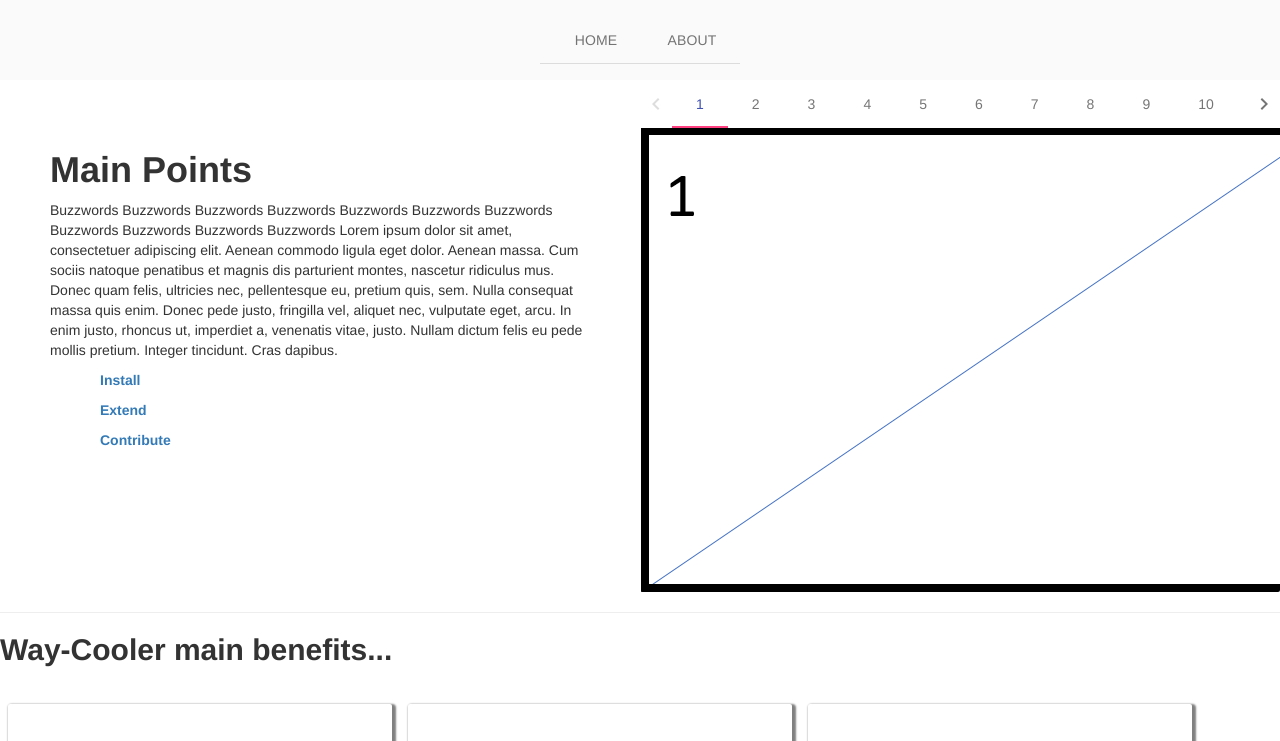
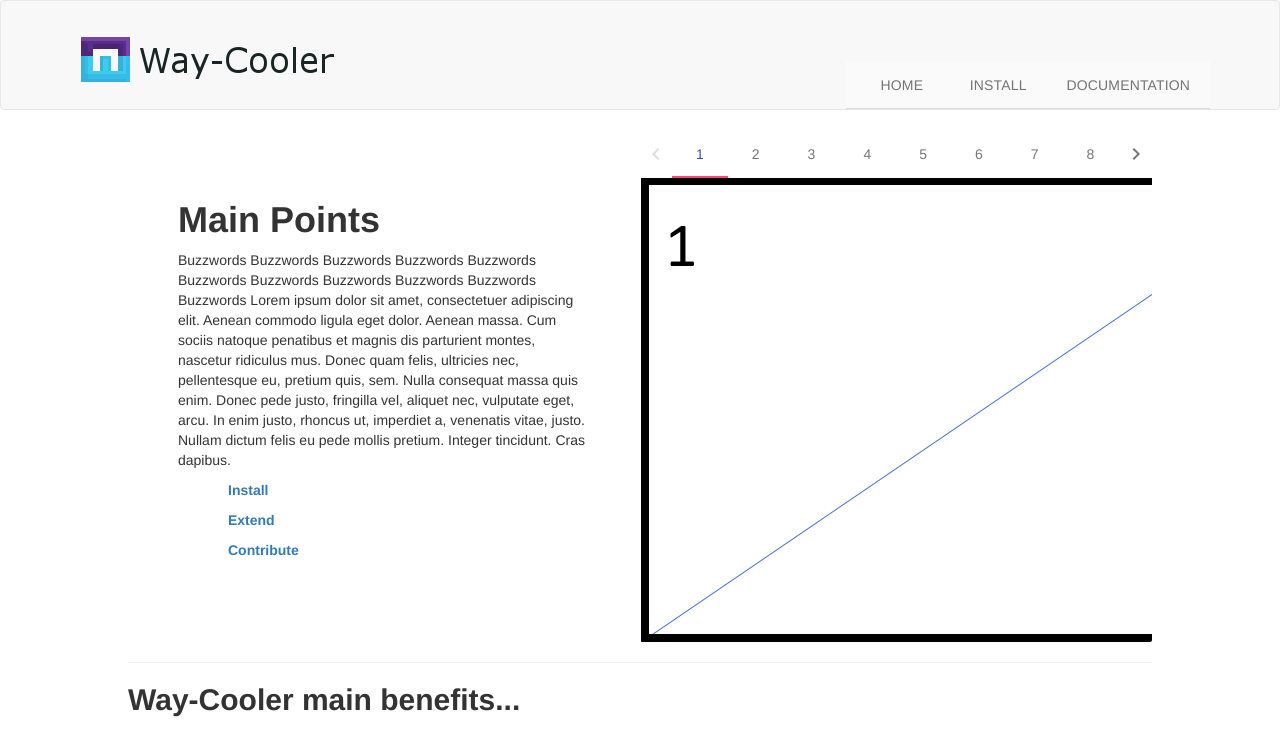
Before and after one commit to DCElemeno/Way-Cooler-Material, a website: page dist/index.html in a window 1280 px wide. Shown: the top 741 px of the page. Drawn offline with nearby package versions, Linux system fonts and the light colour scheme; files that its build step writes are made by us from their sources.

Commit message:
match indexs

```diff
--- a/dist/index.html
+++ b/dist/index.html
@@ -7,18 +7,30 @@
     <link rel="stylesheet" href="/bower_components/angular-material/angular-material.min.css">
     <link rel="stylesheet" href="/public/css/app.css">
     <!-- endinject -->
+
+    <link rel="stylesheet" href="//netdna.bootstrapcdn.com/bootstrap/3.0.0/css/bootstrap.min.css" />
 </head>
 
 <body ng-app="Way_Cooler_2" ng-cloak>
-    <!--<h1 class="md-display-1 text-center">Way_Cooler_2</h1>-->
-    <!--<div class="text-center"><md-icon md-svg-src="/public/images/angular-logo.svg" aria-label="Angular"></md-icon></div>-->
-    <md-content class="md-padding" layout="row" layout-align="center">
-        <md-nav-bar md-selected-nav-item="" nav-bar-aria-label="navigation links">
-            <md-nav-item md-nav-sref="home" name="home">Home</md-nav-item>
-            <md-nav-item md-nav-sref="about" name="about">About</md-nav-item>
-        </md-nav-bar>
-    </md-content>
-    <div ui-view></div>
+
+
+    <header>
+        <nav class="navbar navbar-default">
+            <div class="container">
+                <h1 class="siteTitle" style="float:left;"><img src="/public/images/WCiconwName.png"></h1>
+                <md-content layout="row" layout-align="right" style="float:right; margin-top:60px;">
+                    <md-nav-bar md-selected-nav-item="home" nav-bar-aria-label="navigation links">
+                        <md-nav-item md-nav-sref="home" name="home">Home</md-nav-item>
+                        <md-nav-item md-nav-sref="about" name="about">Install</md-nav-item>
+                        <md-nav-item md-nav-sref="documentation" name="about">Documentation</md-nav-item>
+                    </md-nav-bar>
+                </md-content>
+            </div>
+        </nav>
+    </header>
+
+    <div ui-view style="width:80%; margin-left: auto; margin-right:auto;"></div>
+
     <!-- inject:js -->
     <script src="/bower_components/angular/angular.min.js"></script>
     <script src="/bower_components/angular-animate/angular-animate.min.js"></script>
@@ -26,7 +38,9 @@
     <script src="/bower_components/angular-material/angular-material.min.js"></script>
     <script src="/bower_components/angular-messages/angular-messages.min.js"></script>
     <script src="/bower_components/angular-ui-router/angular-ui-router.min.js"></script>
-    <script src="/public/js/min/anonymous.min.js"></script>
+    <script src="/public/js/config/app.js"></script>
+    <script src="/public/js/controllers/about-controller.js"></script>
+    <script src="/public/js/controllers/home-controller.js"></script>
     <!-- endinject -->
 </body>
 
```
